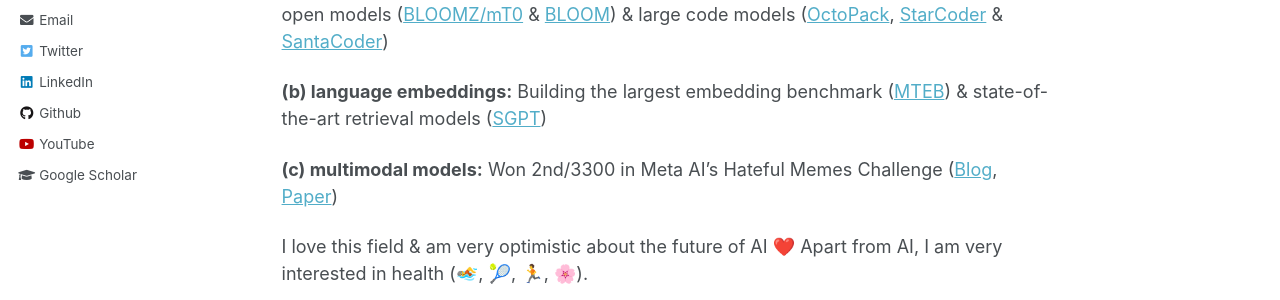
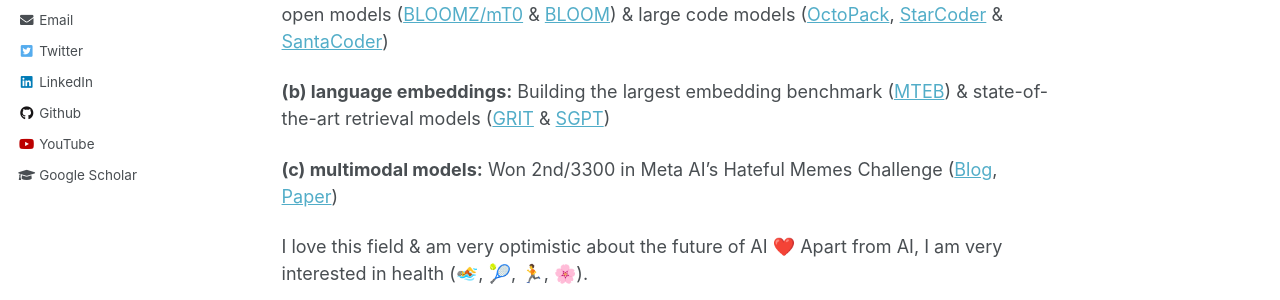
Before and after one commit to Muennighoff/Muennighoff.github.io, a Jekyll site: the page built from _pages/about.md, in a window 1280 px wide and 944 px high. Shown: the part 367-667 px from the top of the window. Built offline with Jekyll 4.4.1, drawn with Linux system fonts in a browser that asks for light colours.

Commit message:
Update about.md

```diff
--- a/_pages/about.md
+++ b/_pages/about.md
@@ -15,7 +15,7 @@
 
 **(a) large language models:** Developing [data-constrained scaling laws](https://arxiv.org/abs/2305.16264), building the largest open models ([BLOOMZ/mT0](https://arxiv.org/abs/2211.01786) & [BLOOM](https://arxiv.org/abs/2211.05100)) & large code models ([OctoPack](https://arxiv.org/abs/2308.07124), [StarCoder](https://arxiv.org/abs/2305.06161) & [SantaCoder](https://arxiv.org/abs/2301.03988))
 
-**(b) language embeddings:** Building the largest embedding benchmark ([MTEB](https://arxiv.org/abs/2210.07316)) & state-of-the-art retrieval models ([SGPT](https://arxiv.org/abs/2202.08904))
+**(b) language embeddings:** Building the largest embedding benchmark ([MTEB](https://arxiv.org/abs/2210.07316)) & state-of-the-art retrieval models ([GRIT](https://arxiv.org/abs/2402.09906) & [SGPT](https://arxiv.org/abs/2202.08904))
 
 **(c) multimodal models:** Won 2nd/3300 in Meta AI's Hateful Memes Challenge ([Blog](https://ai.facebook.com/blog/hateful-memes-challenge-winners/), [Paper](https://arxiv.org/abs/2012.07788))
 
```
